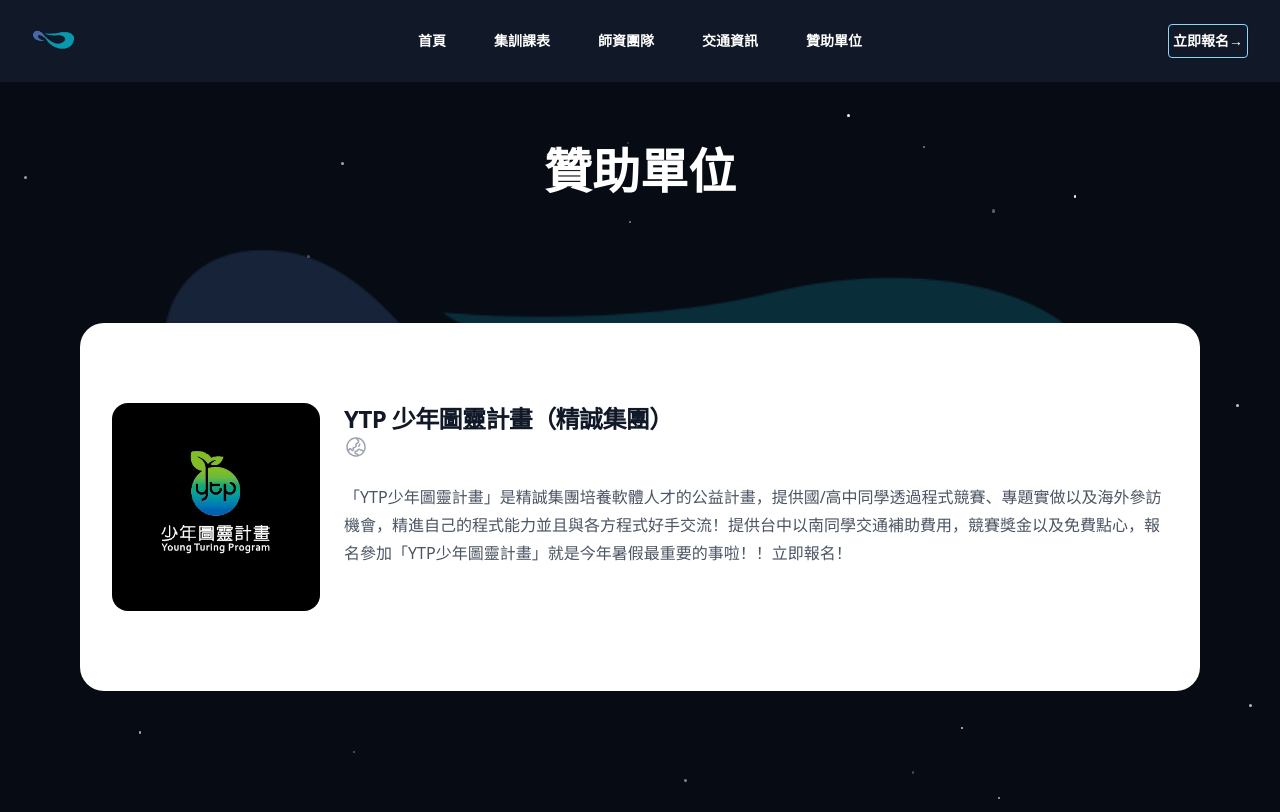
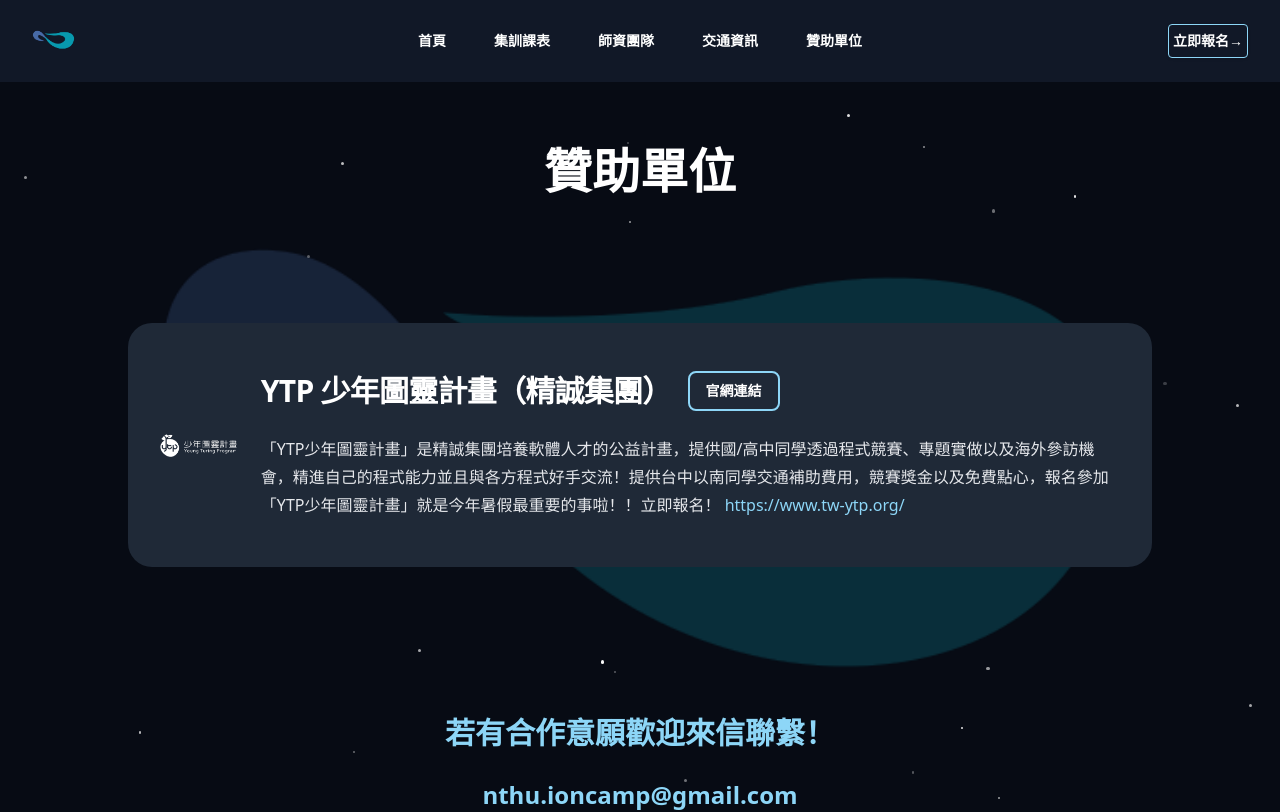
Before and after one commit to ioncamp-internal/web-ionc, a Next.js app: page /sponsers in a window 1280 px wide. Shown: the top 812 px of the page. Built offline with nearby package versions, Linux system fonts and the light colour scheme.

Commit message:
更新贊助商頁面樣式、增加內容

```diff
--- a/src/pages/sponsers/index.js
+++ b/src/pages/sponsers/index.js
@@ -7,7 +7,7 @@
 import Link from "next/link";
 import sudoLogo from "@/images/sudo.jpg"
 import tongyizenjuan from "@/images/統一證卷.png"
-import YTPLogo from "@/images/YTP.jpg"
+import YTPLogo from "@/images/logo_ytp_w.png"
 import one04Logo from "@/images/104.png"
 import {GlobeAsiaAustraliaIcon} from "@heroicons/react/24/outline";
 
@@ -37,7 +37,7 @@
         role: 'Senior Designer',
         imageUrl: YTPLogo,
         link: 'https://www.tw-ytp.org/',
-        bio: '「YTP少年圖靈計畫」是精誠集團培養軟體人才的公益計畫，提供國/高中同學透過程式競賽、專題實做以及海外參訪機會，精進自己的程式能力並且與各方程式好手交流！提供台中以南同學交通補助費用，競賽獎金以及免費點心，報名參加「YTP少年圖靈計畫」就是今年暑假最重要的事啦！！立即報名！',
+        bio: '「YTP少年圖靈計畫」是精誠集團培養軟體人才的公益計畫，提供國/高中同學透過程式競賽、專題實做以及海外參訪機會，精進自己的程式能力並且與各方程式好手交流！提供台中以南同學交通補助費用，競賽獎金以及免費點心，報名參加「YTP少年圖靈計畫」就是今年暑假最重要的事啦！！立即報名！ <a href="https://www.tw-ytp.org/" class="text-[#8DD6F7] hover:underline" target="_blank" rel="noopener noreferrer">https://www.tw-ytp.org/</a>',
     },
     // {
     //     name: '104 人力銀行',
@@ -56,27 +56,34 @@
                   style={{backgroundColor: "#070B14"}}>
                 <Background/>
                 <div className="text-center z-10" style={{marginTop: "-15px"}}>
-                    <h1 className="text-5xl font-bold" style={{color: "#FFF"}}>贊助單位</h1>
+                    <h1 className="text-5xl text-center font-bold" style={{color: "#FFF"}}>贊助單位</h1>
                 </div>
                 <div className="z-50 flex flex-col items-center">
-                    <div className="bg-white py-20 my-24 sm:my-32 rounded-3xl">
-                        <div className="mx-auto max-w-7xl px-6 lg:px-8 gap-y-20">
+                    <div className="bg-gray-800 py-12 my-24 sm:my-32 rounded-3xl">
+                        <div className="mx-auto max-w-5xl px-6 lg:px-8 gap-y-20">
                             <ul
                                 role="list"
-                                className="mx-auto grid max-w-2xl grid-cols-1 gap-x-6 gap-y-20 lg:max-w-4xl lg:gap-x-8 xl:max-w-none"
+                                className="mx-auto grid max-w-xl grid-cols-1 gap-x-6 gap-y-20 lg:max-w-2xl lg:gap-x-8 xl:max-w-none"
                             >
                                 {people.map((person) => (
-                                    <li key={person.name} className="flex flex-col gap-6 xl:flex-row">
-                                        <Image className="aspect-square w-52 flex-none rounded-2xl object-cover"
-                                               src={person.imageUrl} alt="" width={400} height={400}/>
+                                    <li key={person.name} className="flex flex-col items-center lg:items-start gap-6 lg:flex-row">
+                                        <div className="flex items-center justify-center lg:self-center">
+                                            <Image className="w-40 sm:w-52 flex-none rounded-2xl object-contain"
+                                                   src={person.imageUrl} alt="" width={400} height={400}/>
+                                        </div>
                                         <div className="flex-auto">
-                                            <h3 className="text-2xl font-semibold leading-8 tracking-tight text-gray-900">{person.name}</h3>
-                                            <div className={"flex"}>
-                                                <Link href={person.link} target={"_blank"}>
-                                                    <GlobeAsiaAustraliaIcon className={"h-6 w-6 text-gray-400"}/>
+                                            <div className="flex flex-col sm:flex-row items-center gap-4">
+                                                <h3 className="text-2xl sm:text-3xl font-semibold leading-8 tracking-tight text-white text-center sm:text-left">{person.name}</h3>
+                                                <Link
+                                                    href={person.link}
+                                                    target="_blank"
+                                                    rel="noopener noreferrer"
+                                                    className="px-4 py-2 text-sm font-semibold text-white bg-transparent border-2 border-[#8DD6F7] rounded-lg hover:bg-[#8DD6F7] hover:text-[#070B14] transition-all duration-200"
+                                                >
+                                                    官網連結
                                                 </Link>
                                             </div>
-                                            <p className="mt-6 text-base leading-7 text-gray-600">{person.bio}</p>
+                                            <div className="mt-6 text-base leading-7 text-gray-200" dangerouslySetInnerHTML={{ __html: person.bio }} />
                                         </div>
                                     </li>
                                 ))}
@@ -84,12 +91,11 @@
                         </div>
                     </div>
 
-
-                    <h3 className="z-50 text-3xl mt-5 mb-2 font-semibold text-white text-center"
+                    <h3 className="z-50 text-2xl md:text-3xl mt-5 mb-2 font-semibold text-center"
                         style={{color: "#8DD6F7"}}>
                         若有合作意願歡迎來信聯繫！
                     </h3>
-                    <Link className="z-10 text-3xl mt-5 mb-2 font-semibold text-white text-center inline"
+                    <Link className="z-10 text-xl md:text-2xl mt-5 mb-2 font-semibold text-center inline"
                           href="mailto:nthu.ioncamp@gmail.com" style={{color: "#8DD6F7"}}>
                         nthu.ioncamp@gmail.com
                     </Link>
```
Also changed, not shown: src/images/logo_ytp_w.png (added).
